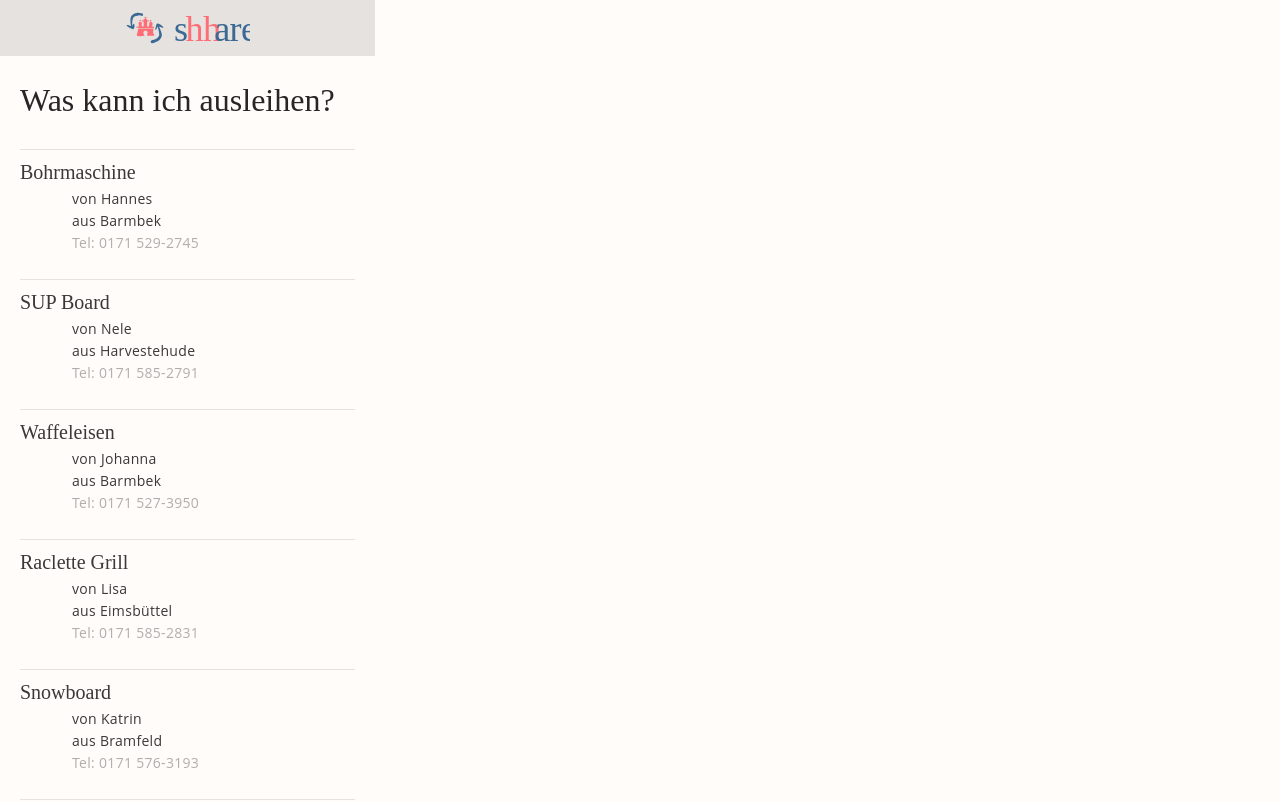
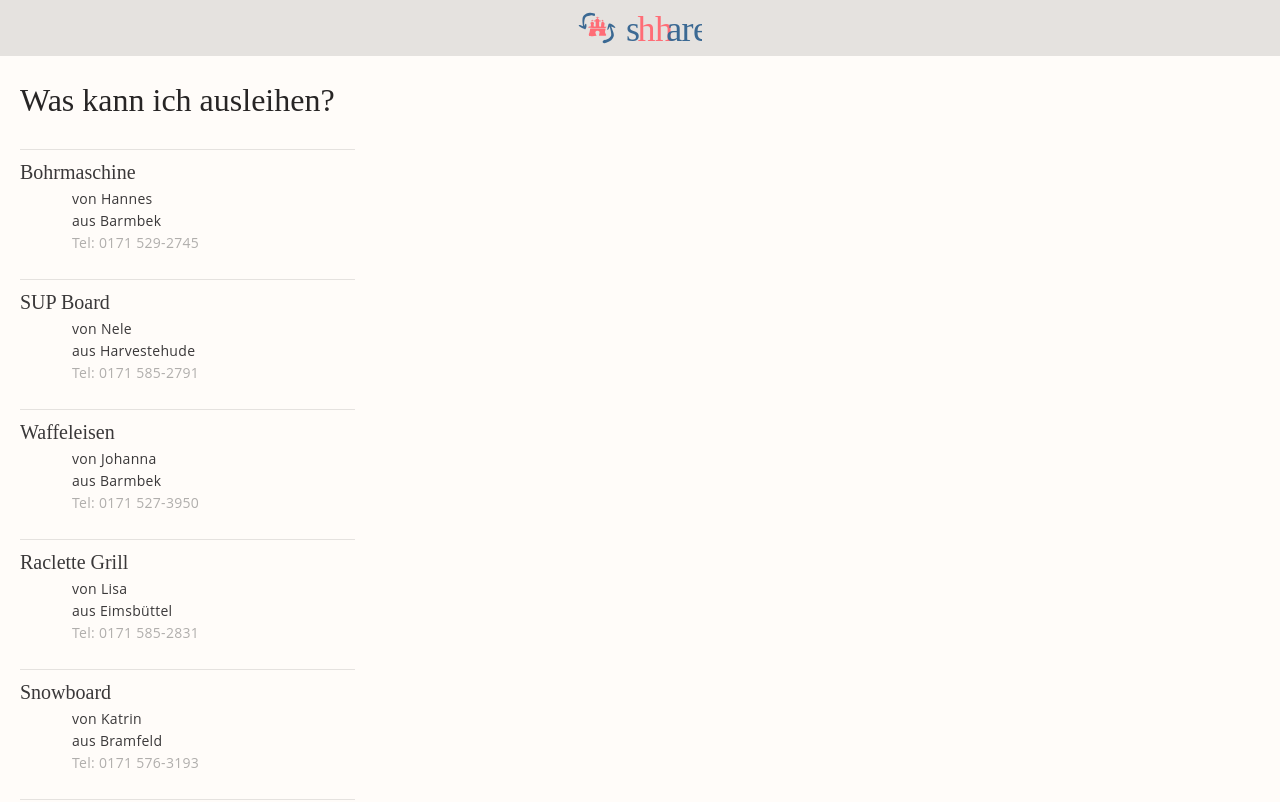
Before and after one commit to mar-zim/capstone-project, a React (Create React App) app: page / in a window 1280 px wide. Shown: the top 802 px of the page. Built offline with nearby package versions, Linux system fonts and the light colour scheme.

Commit message:
Correct styling of heading, move logos to public

```diff
--- a/src/Components/Header/Header.js
+++ b/src/Components/Header/Header.js
@@ -1,11 +1,10 @@
 import React from 'react'
 import styled from 'styled-components'
-import shharelogo from '../../Assets/shharelogo.svg'
 
 export default function Header() {
   return (
     <StyledHeader>
-      <img src={shharelogo} alt="logo" />
+      <img src={process.env.PUBLIC_URL + '/logo.svg'} alt="logo" />
     </StyledHeader>
   )
 }
--- a/src/Components/ProductList/ProductList.js
+++ b/src/Components/ProductList/ProductList.js
@@ -17,4 +17,5 @@ export default function ProductList({ products }) {
 
 const MainGrid = styled.main`
   padding: 20px;
+  max-width: 375px;
 `
--- a/src/GlobalStyles.js
+++ b/src/GlobalStyles.js
@@ -22,7 +22,7 @@ body {
   background-color: var(--white);
   font-family: 'Open Sans',  sans-serif;
   margin: 0;
-  max-width: 375px
+  width: 100vw
 }
 
 main {
```
Also changed, not shown: public/icon.svg (renamed from src/Assets/shhareicon.svg), public/logo.svg (renamed from src/Assets/shharelogo.svg).
